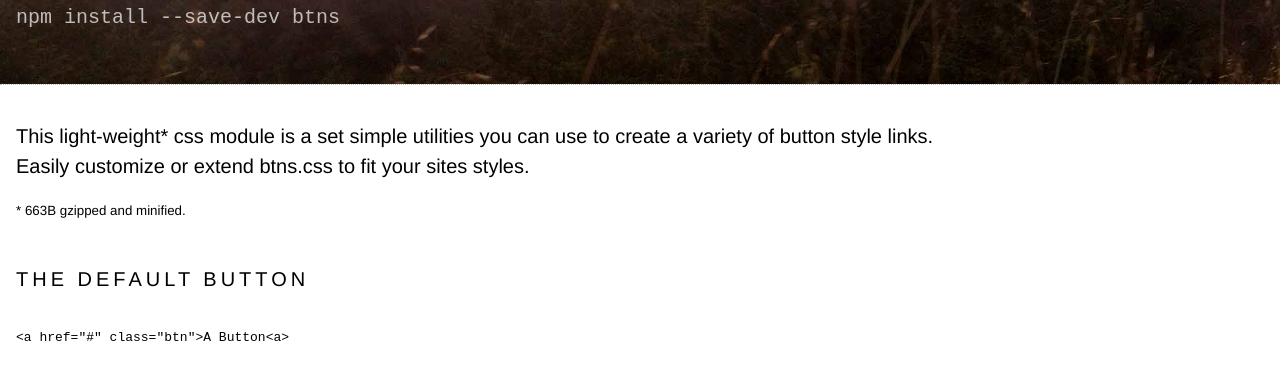
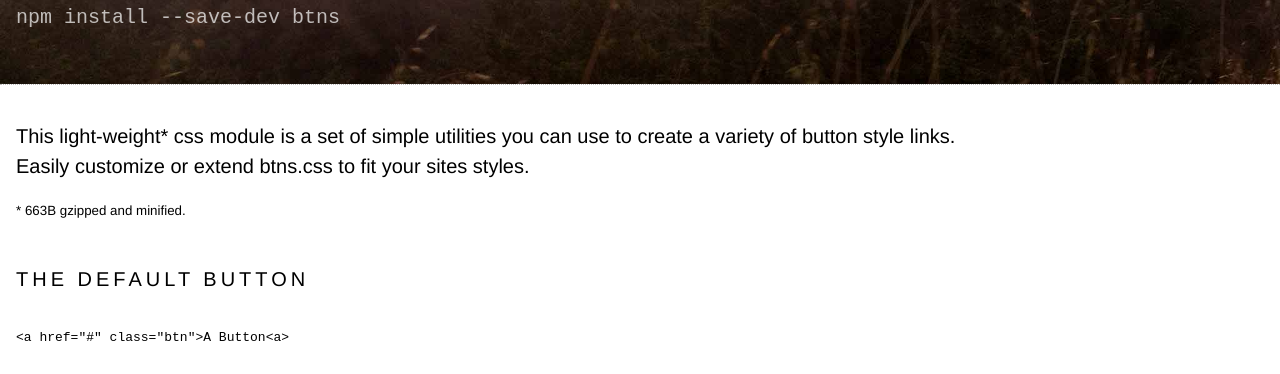
Before and after one commit to mrmrs/btns, a website: page index.html in a window 1280 px wide. Shown: the part 391-765 px from the top of the page. Drawn offline with Linux system fonts and the light colour scheme.

Commit message:
Update index.html
Fixing grammatical error.

```diff
--- a/index.html
+++ b/index.html
@@ -34,7 +34,7 @@ a{text-decoration:none;color:#222;}body,html{height:100%;padding:0;margin:0;}div
     <main>
       <section>
         <p>
-          This light-weight* css module is a set simple utilities you can use to create a variety of button style links. Easily customize or extend btns.css to fit your sites styles.
+          This light-weight* css module is a set of simple utilities you can use to create a variety of button style links. Easily customize or extend btns.css to fit your sites styles.
 
         </p>
         <small>* 663B gzipped and minified.</small>
```
